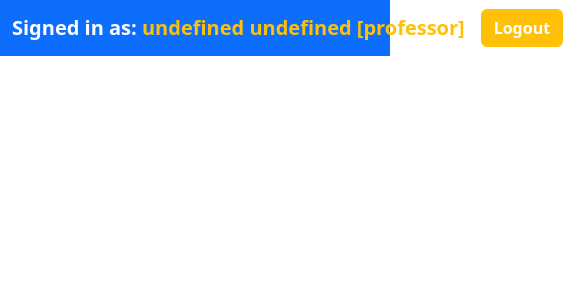
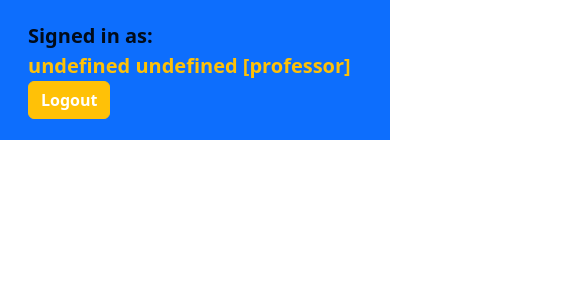
Before and after one commit to SabinTarba/proiect_tw_spider_webs, a React (Create React App) app in the folder proiect/frontend/: page /dashboard in a window 390 px wide. Shown: the top 300 px of the page, 563 px wide, since content can reach past the window. Built offline with nearby package versions, Linux system fonts and the light colour scheme; sample sign-in values are in the browser's storage.

Commit message:
Responsive navbar

```diff
--- /dev/null
+++ b/package.json
@@ -0,0 +1,5 @@
+{
+  "dependencies": {
+    "data-format": "^2.0.0"
+  }
+}
--- a/proiect/frontend/src/component/NavBar.jsx
+++ b/proiect/frontend/src/component/NavBar.jsx
@@ -102,10 +102,14 @@ const NavBar = () => {
     }, [loggedUser?.professorId, loggedUser?.type])
 
     return (
-        <Navbar bg='primary' variant='dark'>
+        <Navbar bg='primary' variant='dark' className='navbar navbar-expand-lg'>
             <Container>
-                <Nav className="me-auto">
+    <div className="collapse navbar-collapse" id="collapsibleNavbar">
+            <ul className="navbar-nav ml-auto">
+                <Nav className="me-auto navbar navbar-expand-lg">
+
                     {
+
                         navLinks.map(link => {
                             if (link.type === loggedUser?.type)
                                 return <Nav.Link key={link.path} href={link.path} className={link.textColor}>{link.text}</Nav.Link>
@@ -113,16 +117,21 @@ const NavBar = () => {
                             return null;
                         })
 
+
                     }
 
 
+                        <li className="nav-item">
                     {loggedUser?.type === STUDENT_ACCOUNT && new Date() >= new Date(professorDueDate) && new Date() <= new Date().setDate(new Date(professorDueDate).getDate() + 3) &&
                         < Nav.Link href={"/dashboard/grading-projects"} className={"text-white fw-bold"}>Grade projects</Nav.Link>
                     }
-
+                        </li>
+                    <li className="nav-item">
                     {loggedUser?.type === PROFESSOR_ACCOUNT &&
                         <Button className="text-white fw-bold" variant="success" onClick={() => setShow(true)}>Generate teams</Button>
                     }
+                    </li>
+                    <li className="nav-item">
                     <Modal show={show} onHide={() => setShow(false)}>
                         <Modal.Header closeButton>
                             <Modal.Title>Generate teams</Modal.Title>
@@ -146,10 +155,13 @@ const NavBar = () => {
                             </Button>
                         </Modal.Footer>
                     </Modal>
-
+                    </li>
+                    <li className="nav-item ml-5 px-2 py-1">
                     {loggedUser?.type === PROFESSOR_ACCOUNT &&
                         <Button className="text-white fw-bold" variant="info" onClick={() => setDueDateShow(true)}>Set general due date</Button>
                     }
+                    </li>
+                    <li className="nav-item">
                     <Modal show={dueDateShow} onHide={() => setDueDateShow(false)}>
                         <Modal.Header closeButton>
                             <Modal.Title>Choose general due date</Modal.Title>
@@ -166,18 +178,26 @@ const NavBar = () => {
                             </Button>
                         </Modal.Footer>
                     </Modal>
+                    </li>
+                    </Nav>
 
 
+                <li className="nav-item">
+                <Navbar.Collapse className="navbar-text ml-auto">
+                    <Navbar.Brand className='navbar navbar-right'>
+                        <span className="fw-bold">Signed in as: </span>
+                        <span className="text-warning fw-bold">{loggedUser?.lastName + " " + loggedUser?.firstName + " " + alias}</span>
+                    <Button variant='warning' className='text-white fw-bold' onClick={() => { logOutUSer(); window.location.reload(false); }}>Logout</Button>
+                    </Navbar.Brand>
+                </Navbar.Collapse>
+                </li>
+                </ul>
+                </div>
 
-                </Nav>
-                <Navbar.Collapse className="justify-content-end">
-                    <Navbar.Brand>
-                        <span className="fw-bold">Signed in as: </span><span className="text-warning fw-bold">{loggedUser?.lastName + " " + loggedUser?.firstName + " " + alias}</span>
-                    </Navbar.Brand>
-                    <Button variant='warning' className='text-white fw-bold' onClick={() => { logOutUSer(); window.location.reload(false); }}>Logout</Button>
-                </Navbar.Collapse>
             </Container>
+
         </Navbar >
+
     )
 }
 
```
Also changed, not shown: 2 other files (tests, documents, lock files or other folders).
